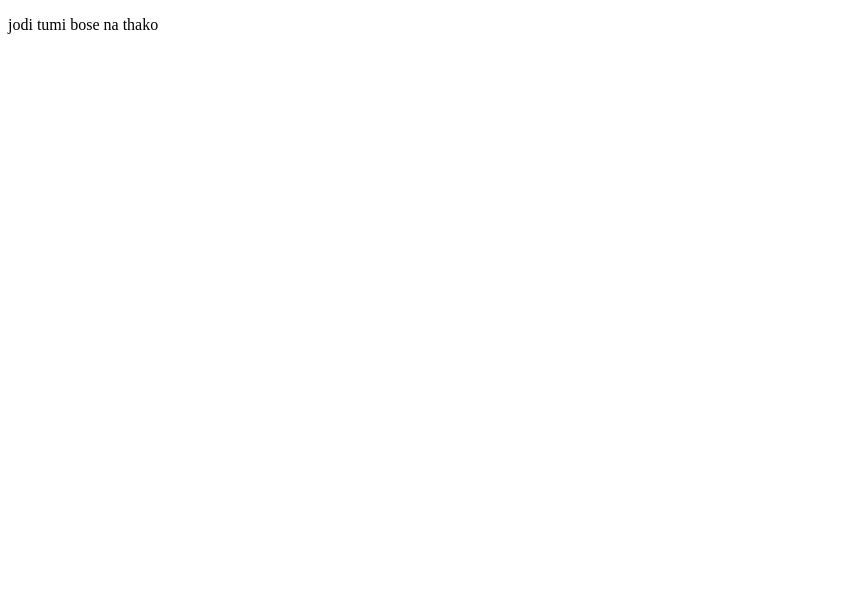
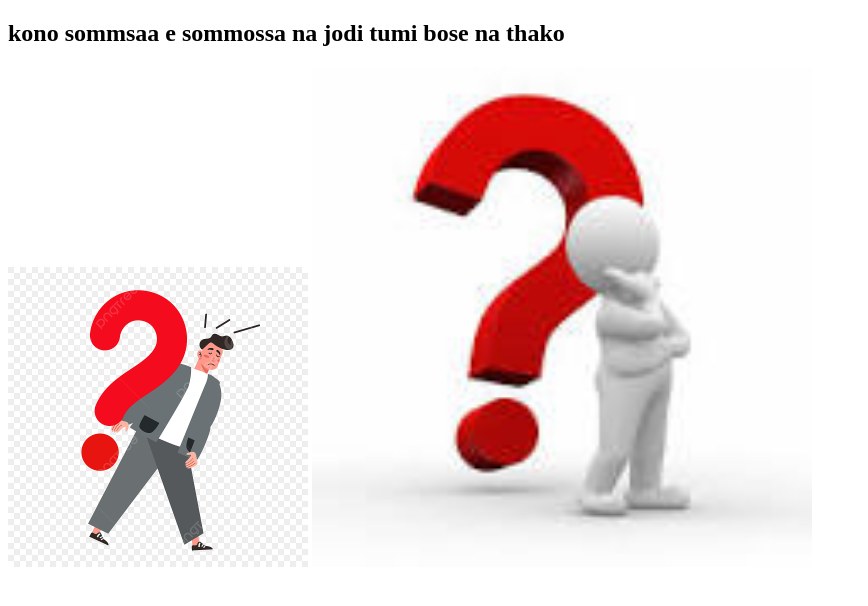
Before and after one commit to farabi351/problem-will-never-last, a plain HTML site: page index.html in a window 1280 px wide. Shown: the whole page, without its empty margins (0-868 px from the left). Drawn offline with Linux system fonts and the light colour scheme.

Commit message:
added second picture

```diff
--- a/index.html
+++ b/index.html
@@ -6,6 +6,8 @@
     <title>Document</title>
 </head>
 <body>
-    <p>jodi tumi bose na thako</p>
+    <h2>kono sommsaa e sommossa na jodi tumi bose na thako</h2>
+    <img width="300px" src="images/problem.jpg" alt="">
+    <img width="500px" src="images/problem2.jpeg" alt="">
 </body>
 </html>
```
Also changed, not shown: images/problem.jpg (added), images/problem2.jpeg (added).
